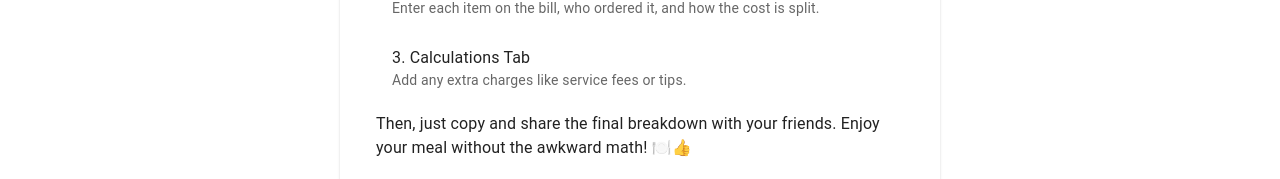
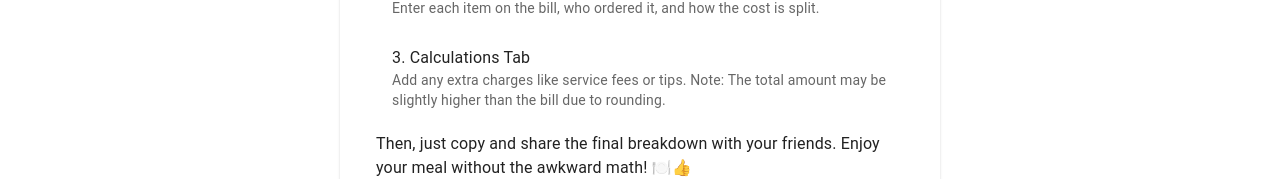
Before and after one commit to YuliyaMinsk/split-bill-easy, a React (Vite) app: page / in a window 1280 px wide. Shown: the part 338-517 px from the top of the page. Built offline with nearby package versions, Linux system fonts and the light colour scheme; no server answers.

Commit message:
SBE-32: add description about total amount

```diff
--- a/src/pages/main-page.tsx
+++ b/src/pages/main-page.tsx
@@ -14,7 +14,13 @@ const MainPage: FC = () => {
       text: t('2. Items Tab'),
       secondary: t('Enter each item on the bill, who ordered it, and how the cost is split.'),
     },
-    { id: 3, text: t('3. Calculations Tab'), secondary: t('Add any extra charges like service fees or tips.') },
+    {
+      id: 3,
+      text: t('3. Calculations Tab'),
+      secondary: t(
+        'Add any extra charges like service fees or tips. Note: The total amount may be slightly higher than the bill due to rounding.',
+      ),
+    },
   ];
 
   return (
--- a/src/shared/i18n/en.ts
+++ b/src/shared/i18n/en.ts
@@ -68,7 +68,8 @@ const enTranslations = {
     'Enter each item on the bill, who ordered it, and how the cost is split.':
       'Enter each item on the bill, who ordered it, and how the cost is split.',
     '3. Calculations Tab': '3. Calculations Tab',
-    'Add any extra charges like service fees or tips.': 'Add any extra charges like service fees or tips.',
+    'Add any extra charges like service fees or tips. Note: The total amount may be slightly higher than the bill due to rounding.':
+      'Add any extra charges like service fees or tips. Note: The total amount may be slightly higher than the bill due to rounding.',
     'Then, just copy and share the final breakdown with your friends. Enjoy your meal without the awkward math! 🍽️👍':
       'Then, just copy and share the final breakdown with your friends. Enjoy your meal without the awkward math! 🍽️👍',
     "The program's developer is Yuliya Niaverova. If you need an experienced React developer to implement your project, feel free to contact me on LinkedIn.":
--- a/src/shared/i18n/rus.ts
+++ b/src/shared/i18n/rus.ts
@@ -68,8 +68,8 @@ const rusTranslations = {
     'Enter each item on the bill, who ordered it, and how the cost is split.':
       'Введите каждую позицию в счете, кто её заказал и как будет разделена стоимость',
     '3. Calculations Tab': '3. Подсчёты',
-    'Add any extra charges like service fees or tips.':
-      'Добавьте любые дополнительные расходы, включая сервисный сбор или чаевые',
+    'Add any extra charges like service fees or tips. Note: The total amount may be slightly higher than the bill due to rounding.':
+      'Добавьте любые дополнительные расходы, такие как плата за обслуживание или чаевые. Обратите внимание: общая сумма может быть немного выше, чем указано в чеке, из-за округления',
     'Then, just copy and share the final breakdown with your friends. Enjoy your meal without the awkward math! 🍽️👍':
       'Затем просто скопируйте и поделитесь итоговым расчетом с друзьями. Наслаждайтесь вашей трапезой без неловких математических расчетов! 🍽️👍',
     "The program's developer is Yuliya Niaverova. If you need an experienced React developer to implement your project, feel free to contact me on LinkedIn.":
```
